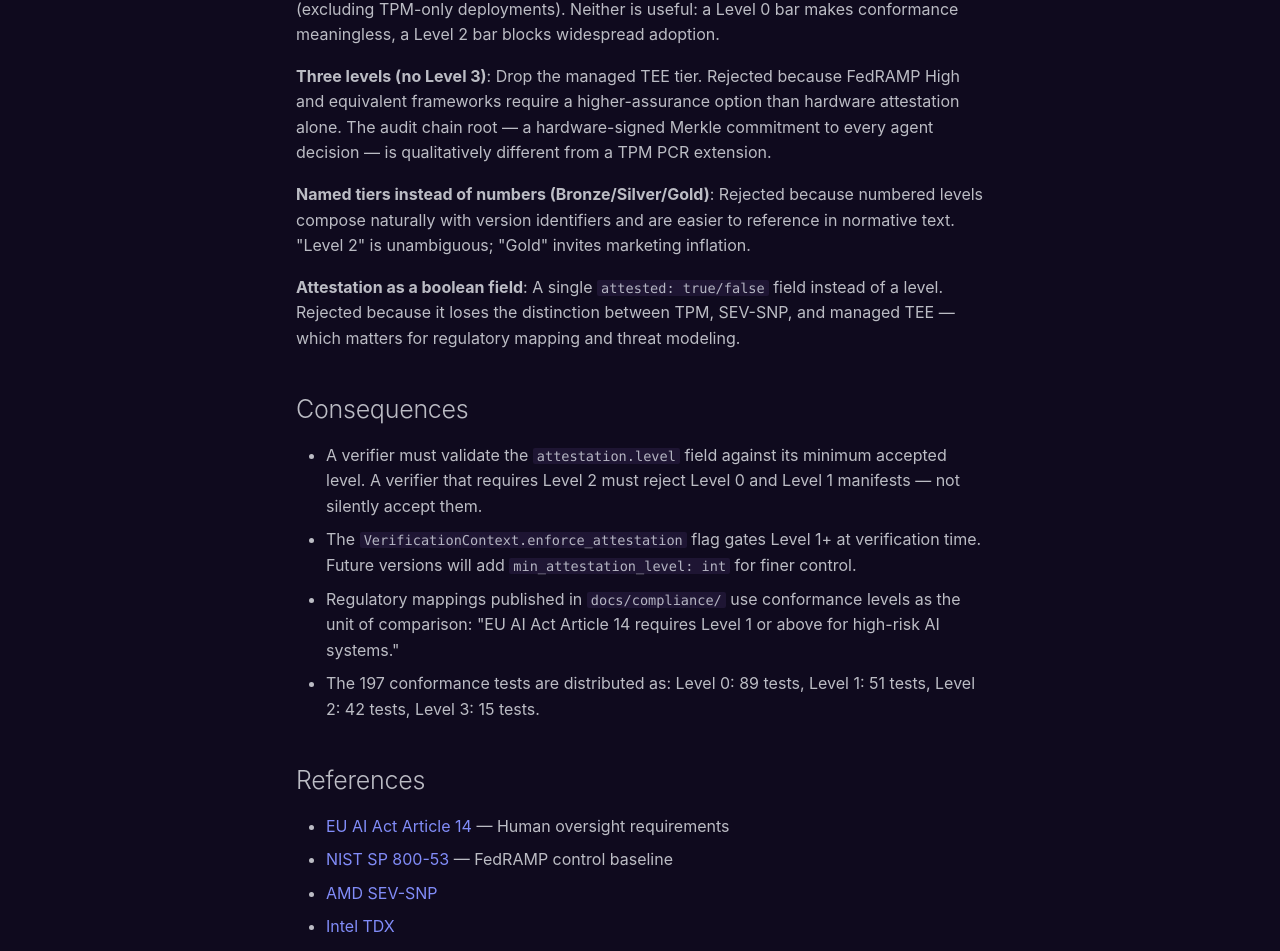
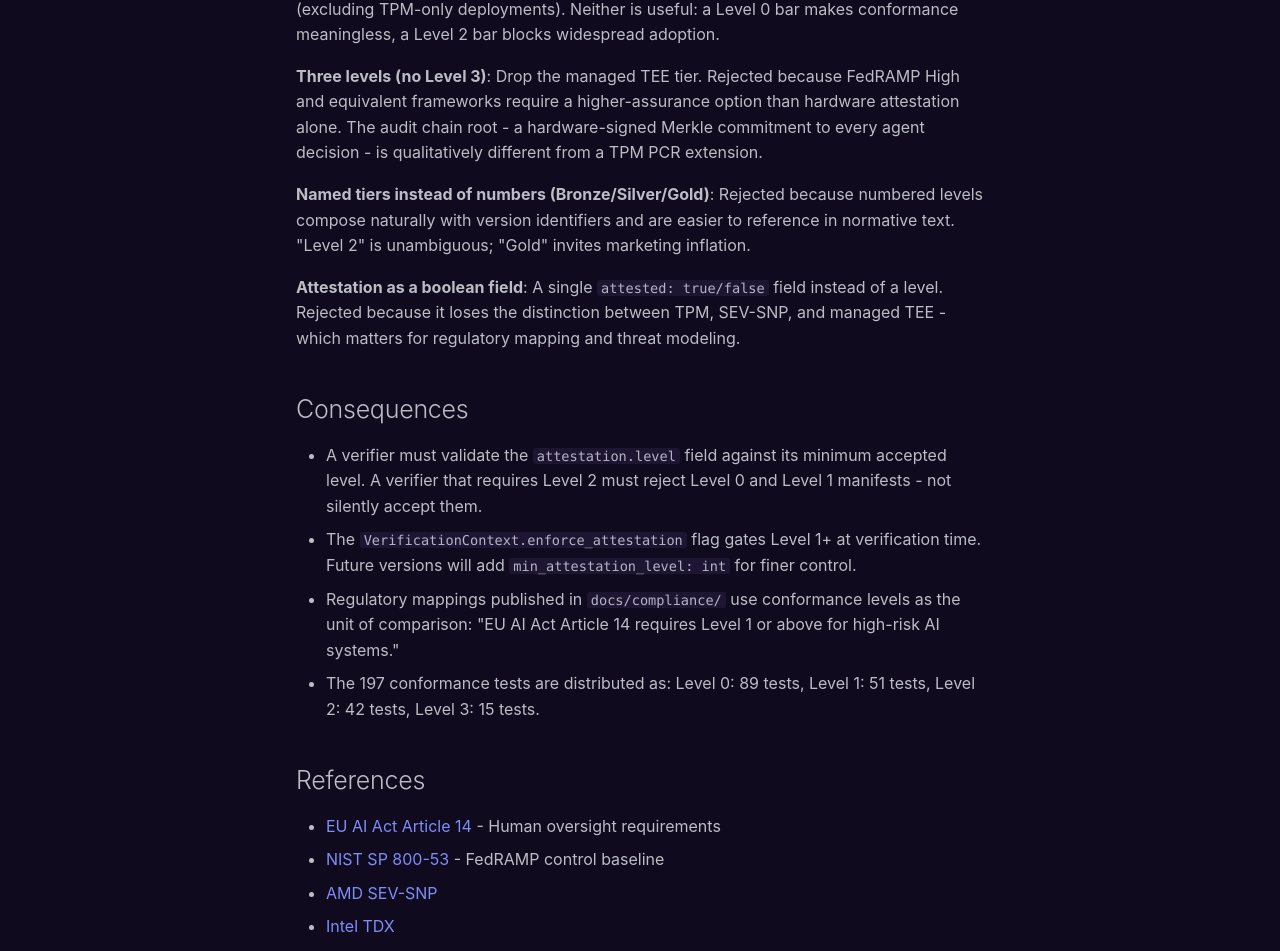
Before and after one commit to agentrust-io/agent-manifest, an MkDocs documentation site: the page built from docs/adr/0008-conformance-levels.md, in a window 1280 px wide and 1400 px high, scrolled down 1774 px. Shown: the part 338-1289 px from the top of the window. Built offline with MkDocs 1.6.1 and Material for MkDocs 9.7.7, drawn with Linux system fonts in a browser that asks for light colours; some web fonts are replaced; comment, search, counter and statistics services are not loaded; some of the changed text lies outside the part shown.

Commit message:
docs: remove em dashes

```diff
--- a/docs/adr/0008-conformance-levels.md
+++ b/docs/adr/0008-conformance-levels.md
@@ -13,7 +13,7 @@ Different deployment environments offer radically different trust guarantees: a
 3. Is unambiguous for both implementers and auditors
 4. Scales with the cryptographic machinery actually available
 
-The alternative to a level system is a binary conformant/non-conformant model — every deployment must meet the same bar, or it does not conform.
+The alternative to a level system is a binary conformant/non-conformant model  -  every deployment must meet the same bar, or it does not conform.
 
 ## Decision
 
@@ -44,23 +44,23 @@ The spec defines **197 conformance tests** distributed across levels. A conforma
 
 **Binary conformant/non-conformant**: All implementations must meet a single bar. Rejected because the bar would have to be set at Level 0 (lowest common denominator) or Level 2 (excluding TPM-only deployments). Neither is useful: a Level 0 bar makes conformance meaningless, a Level 2 bar blocks widespread adoption.
 
-**Three levels (no Level 3)**: Drop the managed TEE tier. Rejected because FedRAMP High and equivalent frameworks require a higher-assurance option than hardware attestation alone. The audit chain root — a hardware-signed Merkle commitment to every agent decision — is qualitatively different from a TPM PCR extension.
+**Three levels (no Level 3)**: Drop the managed TEE tier. Rejected because FedRAMP High and equivalent frameworks require a higher-assurance option than hardware attestation alone. The audit chain root  -  a hardware-signed Merkle commitment to every agent decision  -  is qualitatively different from a TPM PCR extension.
 
 **Named tiers instead of numbers (Bronze/Silver/Gold)**: Rejected because numbered levels compose naturally with version identifiers and are easier to reference in normative text. "Level 2" is unambiguous; "Gold" invites marketing inflation.
 
-**Attestation as a boolean field**: A single `attested: true/false` field instead of a level. Rejected because it loses the distinction between TPM, SEV-SNP, and managed TEE — which matters for regulatory mapping and threat modeling.
+**Attestation as a boolean field**: A single `attested: true/false` field instead of a level. Rejected because it loses the distinction between TPM, SEV-SNP, and managed TEE  -  which matters for regulatory mapping and threat modeling.
 
 ## Consequences
 
-- A verifier must validate the `attestation.level` field against its minimum accepted level. A verifier that requires Level 2 must reject Level 0 and Level 1 manifests — not silently accept them.
+- A verifier must validate the `attestation.level` field against its minimum accepted level. A verifier that requires Level 2 must reject Level 0 and Level 1 manifests  -  not silently accept them.
 - The `VerificationContext.enforce_attestation` flag gates Level 1+ at verification time. Future versions will add `min_attestation_level: int` for finer control.
 - Regulatory mappings published in `docs/compliance/` use conformance levels as the unit of comparison: "EU AI Act Article 14 requires Level 1 or above for high-risk AI systems."
 - The 197 conformance tests are distributed as: Level 0: 89 tests, Level 1: 51 tests, Level 2: 42 tests, Level 3: 15 tests.
 
 ## References
 
-- [EU AI Act Article 14](https://eur-lex.europa.eu/legal-content/EN/TXT/?uri=CELEX:52021PC0206) — Human oversight requirements
-- [NIST SP 800-53](https://csrc.nist.gov/publications/detail/sp/800-53/rev-5/final) — FedRAMP control baseline
+- [EU AI Act Article 14](https://eur-lex.europa.eu/legal-content/EN/TXT/?uri=CELEX:52021PC0206)  -  Human oversight requirements
+- [NIST SP 800-53](https://csrc.nist.gov/publications/detail/sp/800-53/rev-5/final)  -  FedRAMP control baseline
 - [AMD SEV-SNP](https://www.amd.com/en/developer/sev.html)
 - [Intel TDX](https://www.intel.com/content/www/us/en/developer/tools/trust-domain-extensions/documentation.html)
 - Spec Section 6: Conformance requirements and test identifiers
```
